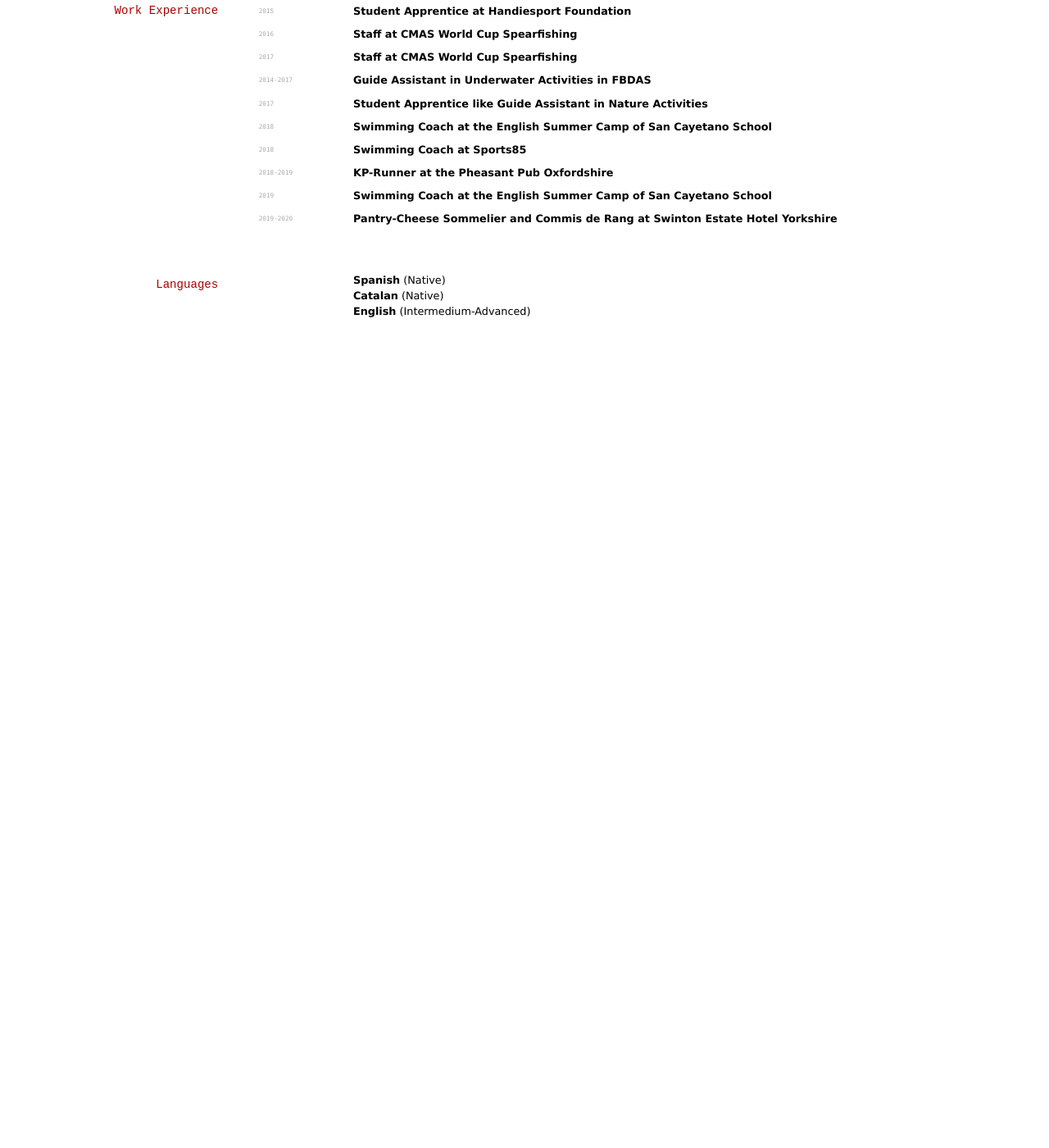
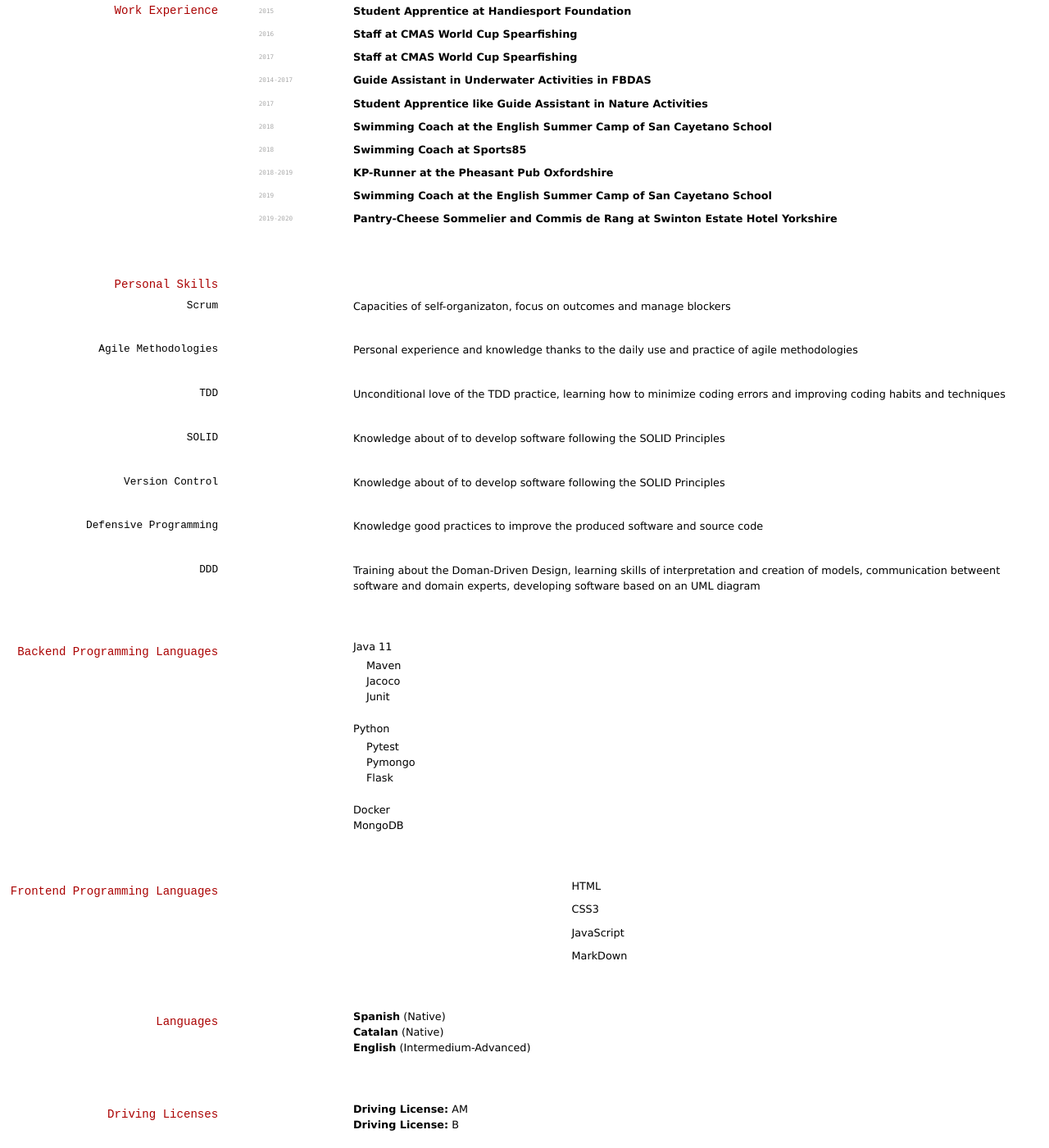
Before and after one commit to pau13-loop/CV, a Jekyll site: the page built from index.md, in a window 1280 px wide and 1400 px high, scrolled down 695 px. Shown: the whole window at 82% size. Built offline with Jekyll 4.4.1, drawn with Linux system fonts in a browser that asks for light colours; before the commit the page ends 1103 px from its top, so only the background shows below that.

Commit message:
docs: :memo: Update README to include new acquired software developer skills

```diff
--- a/index.md
+++ b/index.md
@@ -82,9 +82,69 @@ __Swimming Coach at the English Summer Camp of San Cayetano School__
 `2019-2020`
 __Pantry-Cheese Sommelier and Commis de Rang at Swinton Estate Hotel Yorkshire__
 
+## Personal Skills
+
+### Scrum
+
+> Capacities of self-organizaton, focus on outcomes and manage blockers
+
+### Agile Methodologies
+
+> Personal experience and knowledge thanks to the daily use and practice of agile methodologies
+
+### TDD
+
+> Unconditional love of the TDD practice, learning how to minimize coding errors and improving coding habits and techniques
+
+### SOLID
+
+> Knowledge about of to develop software following the SOLID Principles
+
+### Version Control
+
+> Knowledge about of to develop software following the SOLID Principles
+
+### Defensive Programming
+
+> Knowledge good practices to improve the produced software and source code
+
+### DDD
+
+> Training about the Doman-Driven Design, learning skills of interpretation and creation of models, communication betweent software and domain experts, developing software based on an UML diagram
+
+## Backend Programming Languages
+
+* Java 11
+	* Maven
+	* Jacoco
+	* Junit
+
+* Python
+	* Pytest
+	* Pymongo
+	* Flask
+
+
+* Docker
+* MongoDB
+
+## Frontend Programming Languages
+
+* HTML
+
+* CSS3
+
+* JavaScript
+
+* MarkDown
 
 ## Languages
 
 * __Spanish__ (Native)
 * __Catalan__ (Native)
 * __English__ (Intermedium-Advanced)
+
+## Driving Licenses
+
+* __Driving License:__ AM
+* __Driving License:__ B
```
